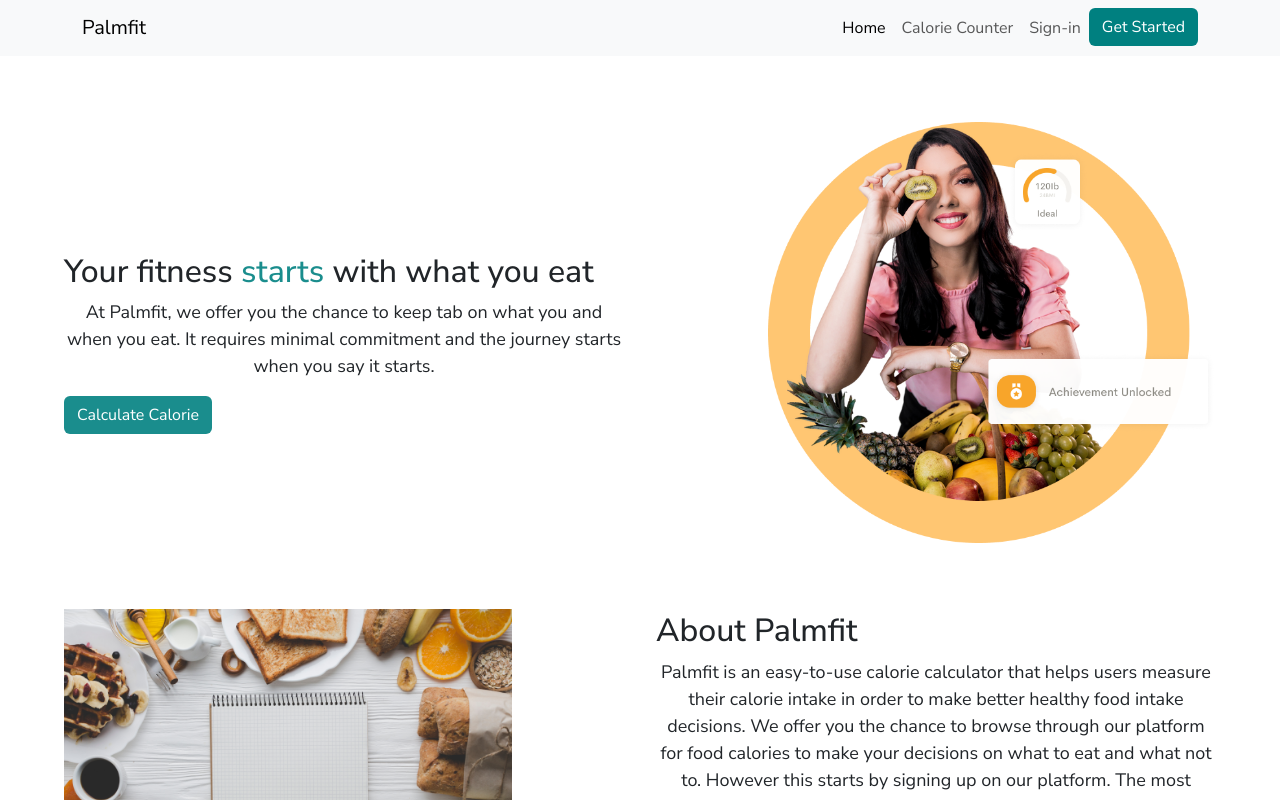
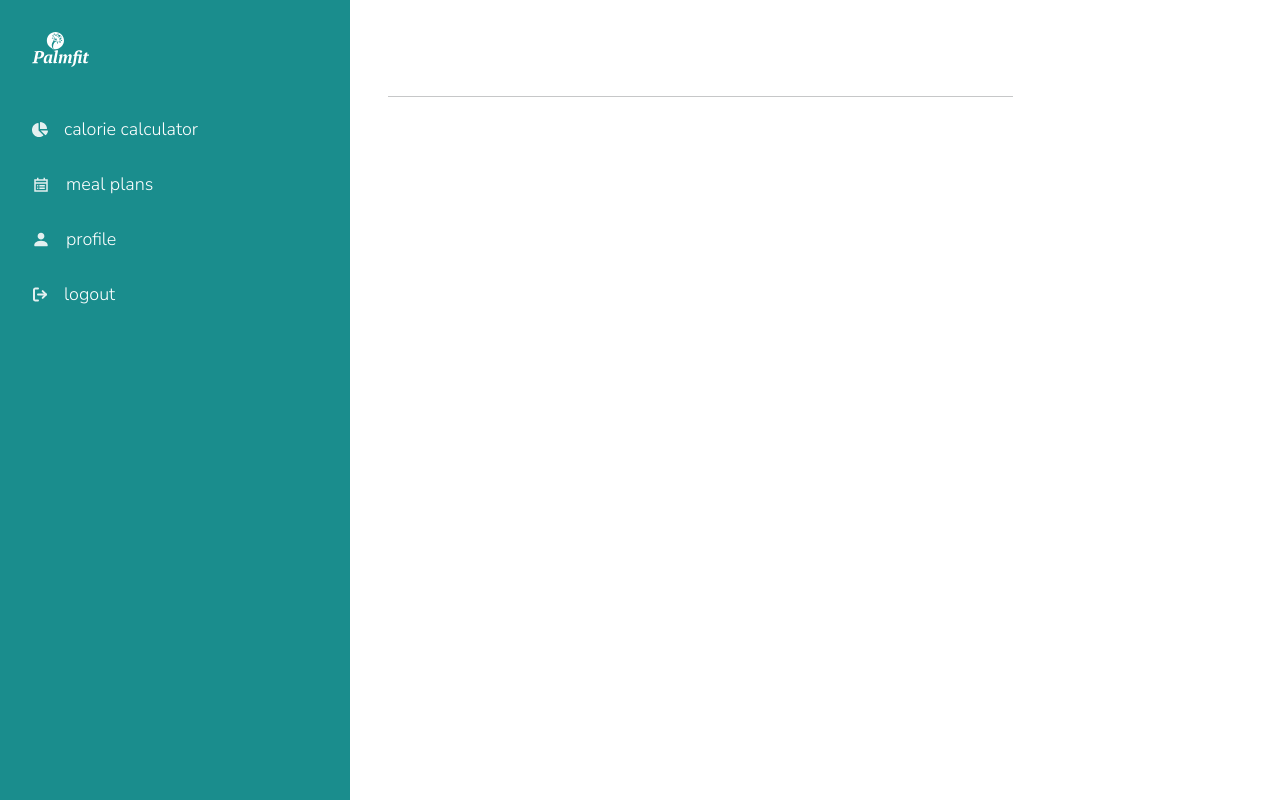
Before and after one commit to decadevs/live-project-sq015-net-palmfit-UI, a React (Create React App) app: page / in a window 1280 px wide. Shown: the top 800 px of the page. Built offline with nearby package versions, Linux system fonts and the light colour scheme; a web font is replaced by a local one.

Commit message:
error handdling

```diff
--- a/src/components/App.js
+++ b/src/components/App.js
@@ -6,7 +6,7 @@ import '../styles/App.css';
 import { UserContextConsumer } from '../context/UserContext';
 
 //components
-import { Header, Footer, Landing, NavigationBar, SignUpPage1, OTPValidationPage, MealPlan, ProfilePage, Subscription, UsersTab, DailyPlanBreakfast, WeeklyPlanbreakfast, CaloriesCounter, Login, FoodSearch, LoadingPage } from "./index"
+import { Header, Footer, LandingPg, NavigationBar, SignUpPage1, OTPValidationPage, MealPlan, ProfilePage, Subscription, UsersTab, DailyPlanBreakfast, WeeklyPlanbreakfast, CaloriesCounter, Login, FoodSearch, LoadingPage } from "./"
 
 //auth
 import Auth from '../utils/Auth';
@@ -25,7 +25,7 @@ function App() {
           <div>
             <Header />
             <Routes>
-              <Route path='/' index element={<Landing />} />
+              <Route path='/' index element={<LandingPg />} />
               <Route path='/sign-up' element={<SignUpPage1 />} />
               <Route path='/opt-verification' element={<OTPValidationPage />} />
               <Route path='/login' element={<Login />} />
--- a/src/components/HomePg/LandingPg.js
+++ b/src/components/HomePg/LandingPg.js
@@ -14,7 +14,7 @@ let style = {
     backgroundColor: ""
 }
 
-function LandingPage() {
+function LandingPg() {
     const [modalShow, setModalShow] = useState(false)
     return (
 
@@ -135,4 +135,4 @@ function WordsFromUsers(props) {
 }
 
 
-export default LandingPage;
+export default LandingPg;
--- a/src/components/MealPlans/Mealplan.jsx
+++ b/src/components/MealPlans/Mealplan.jsx
@@ -1,6 +1,6 @@
 import React from 'react';
 import "../../styles/MealPlan.css";
-import MealCard from './Mealcard';
+import MealCard from './MealCard';
 
 
 const MealPlan = () => {
--- a/src/components/index.js
+++ b/src/components/index.js
@@ -15,7 +15,7 @@ export { default as FoodSearch } from "./foodSearch/FoodSearch"
 // homePg
 export { default as Header } from "./homePg/Header"
 export { default as Footer } from "./homePg/Footer"
-export { default as Landing } from "./homePg/LandingPg"
+export { default as LandingPg } from "./homePg/LandingPg"
 export { default as CalorieModal } from "./homePg/CalorieModal"
 
 // meal-list-plan
@@ -25,7 +25,7 @@ export { default as MealInfo } from "./meal-List-Plan/MealInfo"
 export { default as SearchFood } from "./meal-List-Plan/SearchFood"
 
 // MealPlans
-// export { default as MealCard } from "./mealPlans/MealCard"
+export { default as MealCard } from "./mealPlans/MealCard"
 export { default as MealPlan } from "./mealPlans/Mealplan"
 
 // navigation
--- a/src/context/UserContext.jsx
+++ b/src/context/UserContext.jsx
@@ -5,9 +5,9 @@ import { createContext, useReducer } from "react";
 const UserContext = createContext("")
 
 let InitUser = {
-    role: "",
-    jwt: "",
-    isLoggedIn: false
+    role: "user",
+    jwt: "c",
+    isLoggedIn: true
 }
 
 
```
